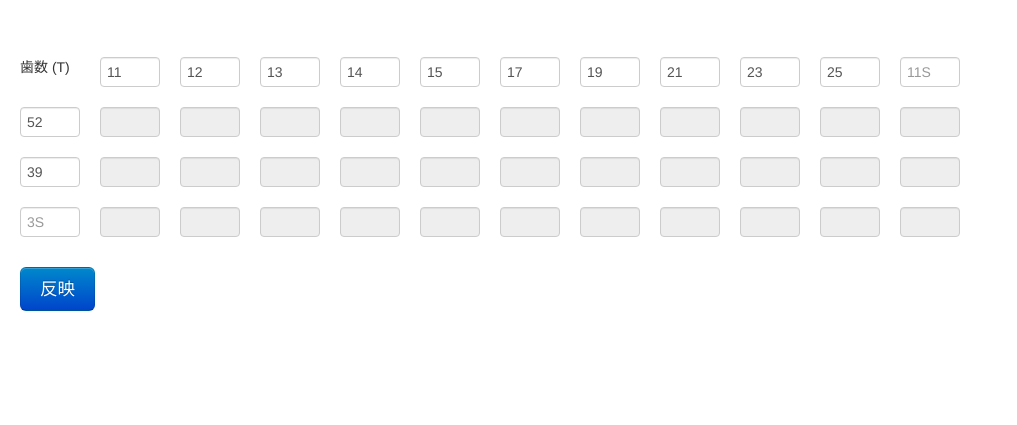
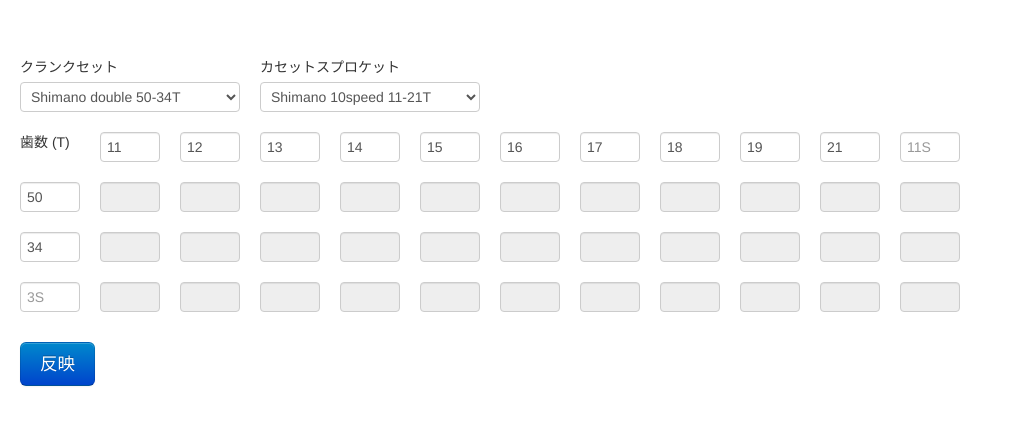
Before and after one commit to momijiame/bycyclegearcalc, a plain HTML site: page index.html in a window 1280 px wide. Shown: the part 53-478 px from the top of the page, without its empty margins (0-1017 px from the left). Drawn offline with nearby package versions, Linux system fonts and the light colour scheme.

Commit message:
Add crankset & sprocket selector

```diff
--- a/index.html
+++ b/index.html
@@ -10,6 +10,30 @@
 <h1>自転車ギア計算機</h1>
 <div style="padding-top: 50px"></div>
 <div class="container-fluid" id="div-gears">
+
+    <div class="row">
+
+        <div class="span3">
+            <div class="control-group">
+                <label class="control-label">クランクセット</label>
+                <div class="controls">
+                    <select name="crankset-selector" id="crankset-selector">
+                    </select>
+                </div>
+            </div>
+        </div>
+
+        <div class="span3">
+            <div class="control-group">
+                <label class="control-label">カセットスプロケット</label>
+                <div class="controls">
+                    <select name="cassette-sprocket-selector" id="cassette-sprocket-selector">
+                    </select>
+                </div>
+            </div>
+        </div>
+    </div>
+
     <div class="row" id="div-front-gears">
         <div class="span1">
             歯数 (T)
@@ -18,7 +42,6 @@
 </div>
 
 <div id="container" style="min-width: 400px; height: 400px; margin: 0 auto"></div>
-<!-- TODO: delete scheme -->
 <script src="http://cdnjs.cloudflare.com/ajax/libs/jquery/2.0.3/jquery.min.js"></script>
 <script src="http://cdnjs.cloudflare.com/ajax/libs/underscore.js/1.5.1/underscore-min.js"></script>
 <script src="http://cdnjs.cloudflare.com/ajax/libs/highcharts/3.0.2/highcharts.js"></script>
--- a/js/main.js
+++ b/js/main.js
@@ -1,9 +1,80 @@
 
 var numOfRearGears = 11;
-var defaultRearToothesList = [11, 12, 13, 14, 15, 17, 19, 21, 23, 25];
+var numOfFrontGears = 3;
 
-var numOfFrontGears = 3;
-var defaultFrontToothesList = [52, 39];
+var cranksetList = [
+    {
+        name: "Shimano double 50-34T",
+        value: "50-34"
+    },
+    {
+        name: "Shimano double 52-39T",
+        value: "52-39"
+    },
+    {
+        name: "Shimano double 53-39T",
+        value: "53-39"
+    },
+    {
+        name: "Shimano triple 52-30T",
+        value: "52-39-30"
+    }
+];
+
+var cassetteSprocketList = [
+    {
+        name: "Shimano 10speed 11-21T",
+        value: "11-12-13-14-15-16-17-18-19-21"
+    },
+    {
+        name: "Shimano 10speed 11-23T",
+        value: "11-12-13-14-15-16-17-19-21-23"
+    },
+    {
+        name: "Shimano 10speed 11-25T",
+        value: "11-12-13-14-15-17-19-21-23-25"
+    },
+    {
+        name: "Shimano 10speed 11-27T",
+        value: "11-12-13-14-15-17-19-21-24-27"
+    },
+    {
+        name: "Shimano 10speed 11-28T",
+        value: "11-12-13-14-15-17-19-21-24-28"
+    },
+    {
+        name: "Shimano 10speed 12-25T",
+        value: "12-13-14-15-16-17-18-19-21-23"
+    },
+    {
+        name: "Shimano 10speed 12-30T",
+        value: "12-13-14-15-17-19-21-24-27-30"
+    },
+    {
+        name: "Shimano 11speed 11-23T",
+        value: "11-12-13-14-15-16-17-18-19-21-23"
+    },
+    {
+        name: "Shimano 11speed 11-25T",
+        value: "11-12-13-14-15-16-17-19-21-23-25"
+    },
+    {
+        name: "Shimano 11speed 11-28T",
+        value: "11-12-13-14-15-17-19-21-23-25-28"
+    },
+    {
+        name: "Shimano 11speed 11-32T",
+        value: "11-12-13-14-16-18-20-22-25-28-32"
+    },
+    {
+        name: "Shimano 11speed 12-25T",
+        value: "12-13-14-15-16-17-18-19-21-23-25"
+    },
+    {
+        name: "Shimano 11speed 11-28T",
+        value: "12-13-14-15-16-17-19-21-23-25-28"
+    }
+];
 
 var chartJson = {
     title: {
@@ -50,6 +121,22 @@ var chartJson = {
 
 $(function () {
 
+    _.each(cranksetList, function(entry) {
+        var optionDOM = $("<option>", {
+            value: entry["value"]
+        }).html(entry["name"]);
+        $("#crankset-selector").append(optionDOM);
+    });
+
+    _.each(cassetteSprocketList, function(entry) {
+        var optionDOM = $("<option>", {
+            value: entry["value"]
+        }).html(entry["name"]);
+        $("#cassette-sprocket-selector").append(optionDOM);
+    });
+
+    var sprocketSelectedValue = $("#cassette-sprocket-selector").children(':selected').val();
+    var sprocketToothesList = sprocketSelectedValue.split("-");
     _.each(_.range(numOfRearGears), function(i) {
         var divColumnDOM = $("<div>").addClass("span1");
         var divControlGroupDOM = $("<div>", {
@@ -60,7 +147,7 @@ $(function () {
             type: "text",
             placeholder: (i + 1) + "S",
             id: "inputRearGear" + (i + 1) + "S",
-            value: defaultRearToothesList[i]
+            value: sprocketToothesList[i]
         }).addClass("input-block-level");
         divColumnDOM.append(divControlGroupDOM);
         divControlGroupDOM.append(divControlsDOM);
@@ -69,6 +156,8 @@ $(function () {
         $("#div-front-gears").append(divColumnDOM);
     });
 
+    var cranksetSelectedValue = $("#crankset-selector").children(':selected').val();
+    var cranksetToothesList = cranksetSelectedValue.split("-");
     _.each(_.range(numOfFrontGears), function(i) {
         var divRowDOM = $("<div>").addClass("row");
         var divColumnDOM = $("<div>").addClass("span1");
@@ -80,7 +169,7 @@ $(function () {
             type: "text",
             placeholder: (i + 1) + "S",
             id: "inputFrontGear" + (i + 1) + "S",
-            value: defaultFrontToothesList[i]
+            value: cranksetToothesList[i]
         }).addClass("input-block-level");
         divColumnDOM.append(divControlGroupDOM);
         divControlGroupDOM.append(divControlsDOM);
@@ -153,4 +242,30 @@ $(function () {
 
         $("#container").highcharts(chartJson);
     });
-});
+
+    $("#cassette-sprocket-selector").bind("change", function() {
+        var selectedValue = $("#cassette-sprocket-selector").children(':selected').val();
+        var sprocketToothesList = selectedValue.split("-");
+        _.each(_.range(numOfRearGears - sprocketToothesList.length), function(i) {
+            var inputRearGear = $("#inputRearGear" + (numOfRearGears - i) + "S");
+            inputRearGear.val("");
+        });
+        _.each(sprocketToothesList, function(value, i) {
+            var inputRearGear = $("#inputRearGear" + (i + 1) + "S");
+            inputRearGear.val(value);
+        });
+    });
+
+    $("#crankset-selector").bind("change", function() {
+        var selectedValue = $("#crankset-selector").children(':selected').val();
+        var cranksetToothesList = selectedValue.split("-");
+        _.each(_.range(numOfFrontGears - cranksetToothesList.length), function(i) {
+            var inputFrontGear = $("#inputFrontGear" + (numOfFrontGears - i) + "S");
+            inputFrontGear.val("");
+        });
+        _.each(cranksetToothesList, function(value, i) {
+            var inputFrontGear = $("#inputFrontGear" + (i + 1) + "S");
+            inputFrontGear.val(value);
+        });
+    });
+    });
```
